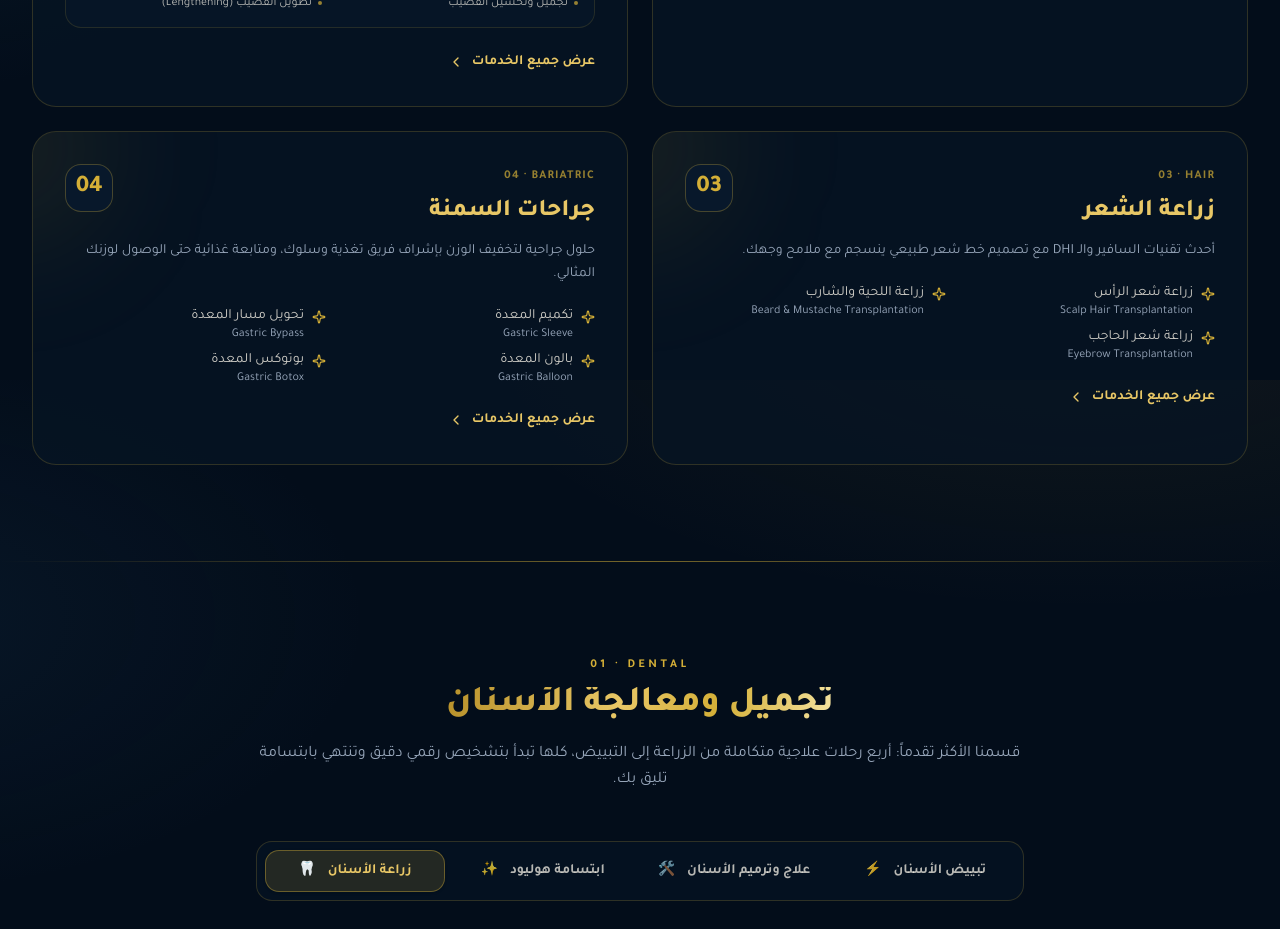
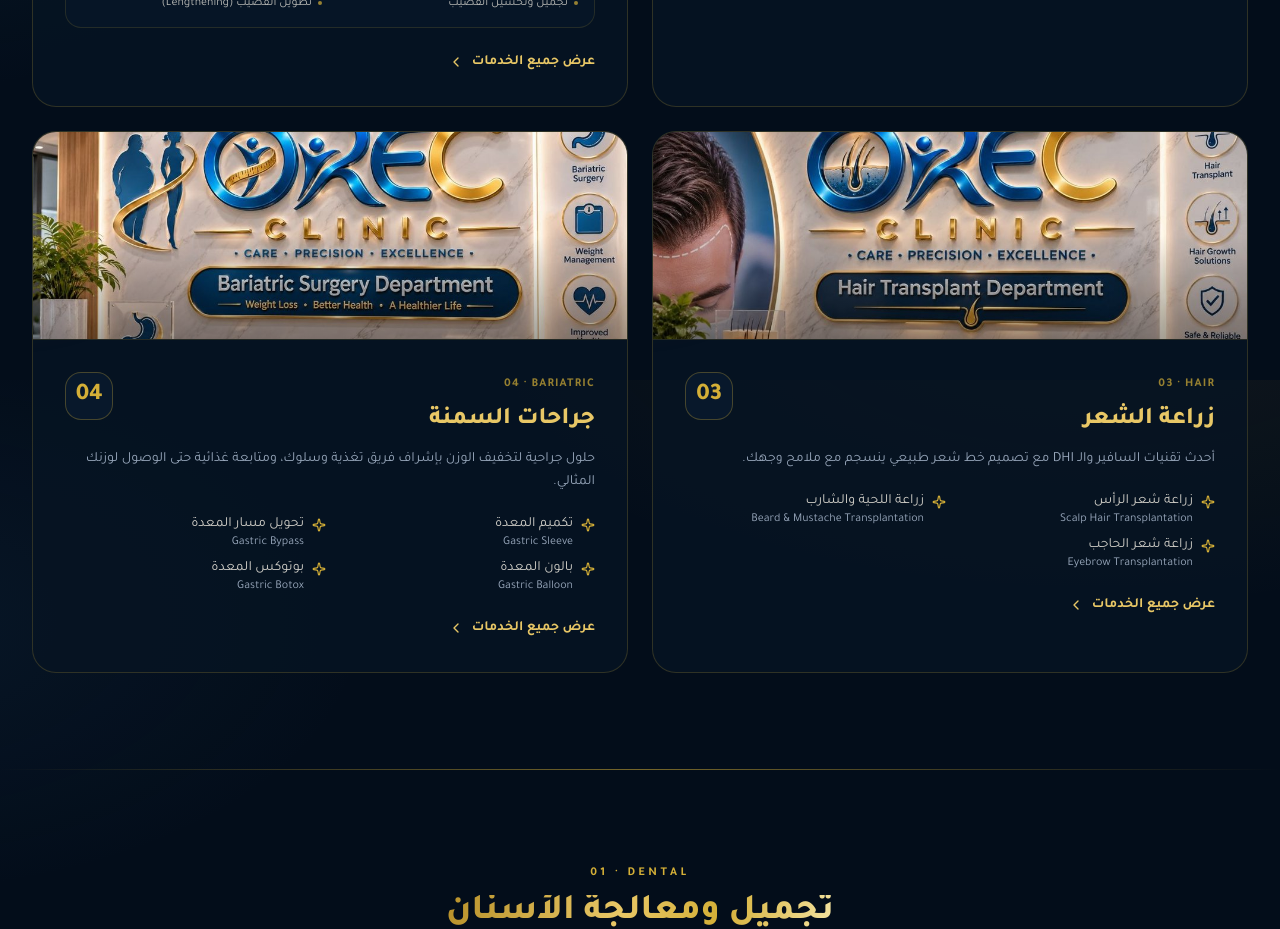
Before and after one commit to mayawaeltakla/orec-clinic-website, a Next.js app: page / in a window 1280 px wide. Shown: the part 2020-2949 px from the top of the page. Built offline with nearby package versions, Linux system fonts and the light colour scheme.

Commit message:
Add hair transplant and bariatric department photos to service cards

```diff
--- a/src/components/clinic/services.tsx
+++ b/src/components/clinic/services.tsx
@@ -3,10 +3,12 @@
 import { useLanguage } from './language-context'
 import { Sparkle, ChevronLeft, ChevronRight } from 'lucide-react'
 
-/** Real photos for each main service — added as the clinic provides them (dental done) */
+/** Real photos for each main service — clinic-provided photos (all four departments) */
 const SERVICE_IMAGES: Record<string, { src: string; w: number; h: number }> = {
   dental: { src: '/services/dental.jpg', w: 1000, h: 563 },
   cosmetic: { src: '/services/cosmetic.jpg', w: 1000, h: 563 },
+  hair: { src: '/services/hair.jpg', w: 1000, h: 563 },
+  obesity: { src: '/services/obesity.jpg', w: 1000, h: 563 },
 }
 
 export function Services() {
```
Also changed, not shown: public/services/hair.jpg (added), public/services/obesity.jpg (added).
